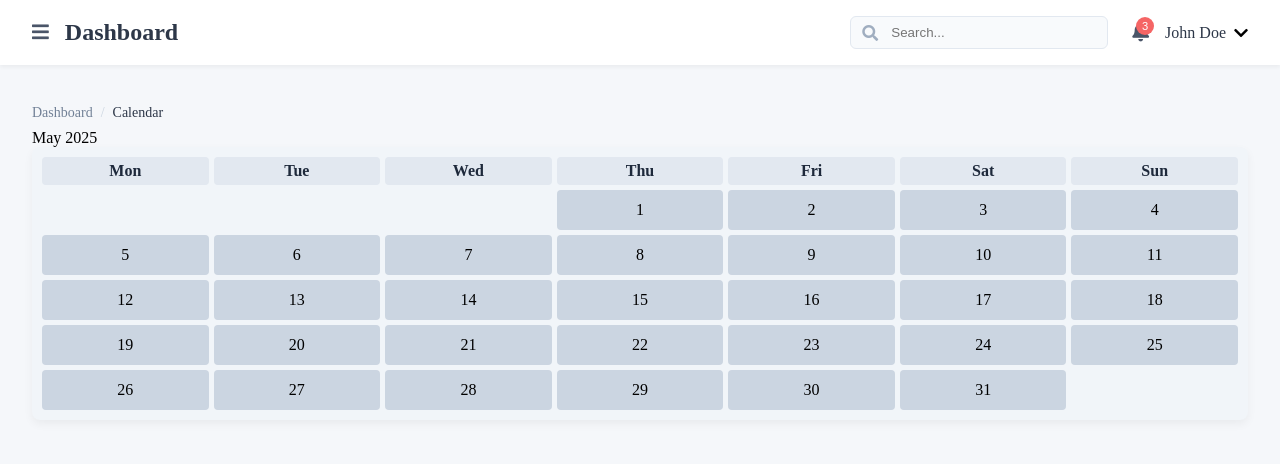
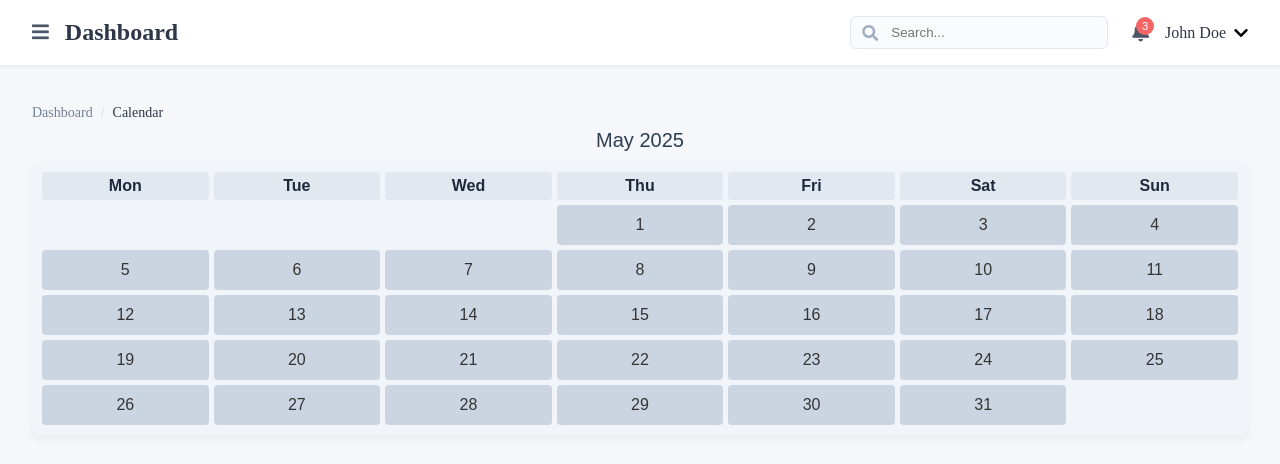
Before and after one commit to sasanedicbn/Mini-app, a Vue app in the folder Mini-app/: page /dashboard/calendar in a window 1280 px wide. Shown: the top 464 px of the page. Built offline with nearby package versions, Linux system fonts and the light colour scheme.

Commit message:
Create better style for component

```diff
--- a/Mini-app/src/components/Dashboard/DashboardHelpers/DashboardCalendar.vue
+++ b/Mini-app/src/components/Dashboard/DashboardHelpers/DashboardCalendar.vue
@@ -37,6 +37,19 @@
 
 
 <style scoped>
+.calendar-container {
+  width: 100%;
+  margin: 0 auto;
+  font-family: sans-serif;
+  color: #333;
+}
+
+.month-label {
+  text-align: center;
+  font-size: 20px;
+  margin-bottom: 10px;
+  color: #2c3e50;
+}
 
 .calendar-grid {
   display: grid;
```
